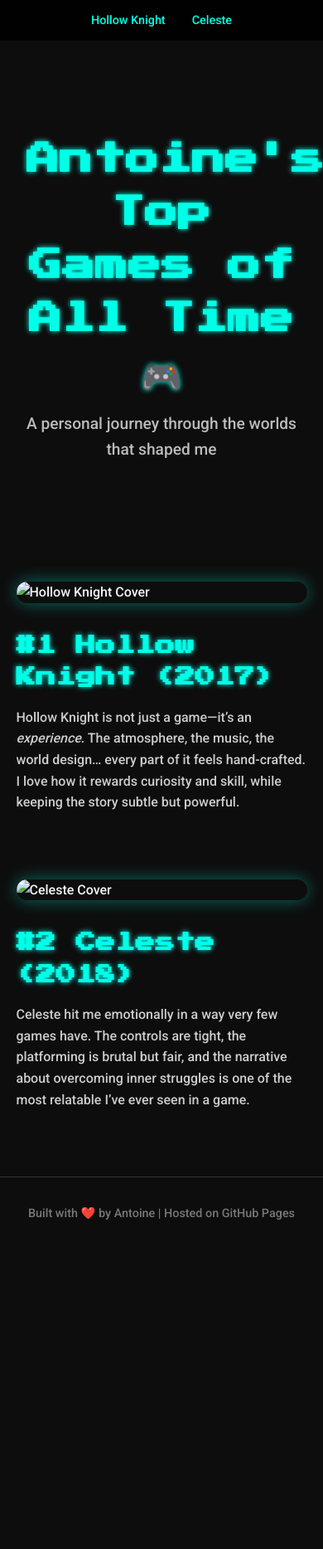
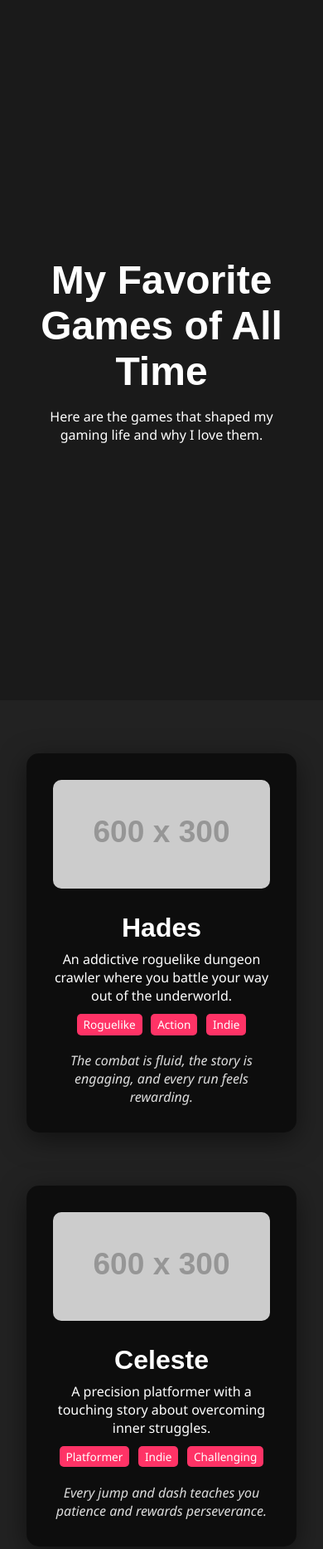
Before and after one commit to antoinedelia/top-games, a plain HTML site: page index.html in a window 390 px wide. Shown: the top 1867 px of the page at 83% size. Before the commit the page ends 1506 px from the top, so only its background shows below. Drawn offline with Linux system fonts and the light colour scheme; placeholder pictures from the web are drawn by us.

Commit message:
Update index.html

```diff
--- a/index.html
+++ b/index.html
@@ -3,199 +3,237 @@
 <head>
 <meta charset="UTF-8">
 <meta name="viewport" content="width=device-width, initial-scale=1.0">
-  <title>Antoine's Top Games of All Time</title>
-  <link rel="stylesheet" href="style.css">
-  <link href="https://fonts.googleapis.com/css2?family=Press+Start+2P&family=Roboto:wght@300;500;700&display=swap" rel="stylesheet">
+<title>Antoine's Favorite Games</title>
 <style>
-    /* Reset */
-    * {
-      margin: 0;
-      padding: 0;
-      box-sizing: border-box;
+    /* Reset & basic styling */
+    * { margin:0; padding:0; box-sizing:border-box; }
+    body { font-family: 'Segoe UI', sans-serif; color:#fff; background:#111; overflow-x:hidden; }
+    h1, h2, h3 { font-family: 'Poppins', sans-serif; }
+
+    /* Parallax sections */
+    .section {
+        position: relative;
+        min-height: 100vh;
+        display:flex;
+        justify-content:center;
+        align-items:center;
+        flex-direction:column;
+        text-align:center;
+        padding:2rem;
+        transition: all 0.5s ease-in-out;
     }
+    .section:nth-child(odd) { background:#1a1a1a; }
+    .section:nth-child(even) { background:#222; }
 
-    html {
-      scroll-behavior: smooth;
+    /* Titles */
+    h1 { font-size:3rem; margin-bottom:1rem; }
+    h2 { font-size:2rem; margin:0.5rem 0; }
+
+    /* Card */
+    .game-card {
+        background: rgba(0,0,0,0.6);
+        border-radius:15px;
+        padding:2rem;
+        max-width:600px;
+        margin:2rem auto;
+        backdrop-filter: blur(10px);
+        box-shadow: 0 8px 32px rgba(0,0,0,0.5);
+        transform: translateY(50px);
+        opacity: 0;
+        transition: all 0.8s ease-in-out;
     }
+    .game-card.visible { transform: translateY(0); opacity:1; }
 
-    body {
-      font-family: 'Roboto', sans-serif;
-      background-color: #0d0d0d;
-      color: #f5f5f5;
-      line-height: 1.6;
+    /* Game Image */
+    .game-card img {
+        max-width:100%;
+        border-radius:10px;
+        margin-bottom:1rem;
+        transition: transform 0.5s ease;
     }
+    .game-card img:hover { transform: scale(1.05) rotate(-1deg); }
 
-    h1, h2, h3 {
-      font-family: 'Press Start 2P', cursive;
-      color: #00ffe7;
-      text-shadow: 0 0 6px #00ffe7;
+    /* Tags */
+    .tags {
+        margin: 0.5rem 0;
     }
+    .tag {
+        display:inline-block;
+        background:#ff3366;
+        padding:0.2rem 0.5rem;
+        border-radius:5px;
+        margin:0.2rem;
+        font-size:0.85rem;
+        transition: all 0.3s;
+    }
+    .tag:hover { background:#33ffcc; transform: scale(1.1); }
 
-    /* Navbar */
-    nav {
-      position: fixed;
-      top: 0;
-      width: 100%;
-      background: rgba(0, 0, 0, 0.85);
-      display: flex;
-      justify-content: center;
-      padding: 0.8rem;
-      z-index: 1000;
-      backdrop-filter: blur(6px);
-    }
+    /* Review */
+    .review { font-style:italic; margin-top:1rem; color:#ddd; }
 
-    nav a {
-      margin: 0 1rem;
-      color: #00ffe7;
-      text-decoration: none;
-      font-size: 0.9rem;
-      transition: color 0.3s;
-    }
+    /* Scroll animations */
+    .fade-in { opacity:0; transform: translateY(50px); transition: all 0.8s ease-in-out; }
+    .fade-in.visible { opacity:1; transform: translateY(0); }
 
-    nav a:hover {
-      color: #ff0099;
-    }
-
-    /* Hero */
-    .hero {
-      text-align: center;
-      padding: 10rem 2rem 6rem;
-      background: url('images/hero-bg.jpg') center/cover fixed;
-      background-attachment: fixed;
-    }
-
-    .hero h1 {
-      font-size: 2.5rem;
-      margin-bottom: 1rem;
-    }
-
-    .hero p {
-      font-size: 1.2rem;
-      color: #bbb;
-    }
-
-    /* Game Sections */
-    main {
-      width: 90%;
-      max-width: 1000px;
-      margin: 3rem auto;
-    }
-
-    .game {
-      display: flex;
-      align-items: center;
-      justify-content: space-between;
-      margin-bottom: 5rem;
-      gap: 2rem;
-    }
-
-    .game.reverse {
-      flex-direction: row-reverse;
-    }
-
-    .game-cover {
-      width: 45%;
-      border-radius: 15px;
-      box-shadow: 0 0 20px rgba(0, 255, 231, 0.4);
-      transition: transform 0.3s ease, box-shadow 0.3s ease;
-    }
-
-    .game-cover:hover {
-      transform: scale(1.05);
-      box-shadow: 0 0 25px rgba(0, 255, 231, 0.8);
-    }
-
-    .game-info {
-      flex: 1;
-    }
-
-    .game-info h2 {
-      font-size: 1.5rem;
-      margin-bottom: 1rem;
-    }
-
-    .game-info p {
-      font-size: 1rem;
-      color: #ccc;
-    }
-
-    /* Footer */
-    footer {
-      text-align: center;
-      padding: 2rem;
-      border-top: 1px solid #333;
-      color: #777;
-      font-size: 0.9rem;
-    }
-
-    /* Animations */
-    .game {
-      opacity: 0;
-      transform: translateY(30px);
-      animation: fadeInUp 1s forwards;
-    }
-
-    .game:nth-child(1) { animation-delay: 0.2s; }
-    .game:nth-child(2) { animation-delay: 0.4s; }
-    .game:nth-child(3) { animation-delay: 0.6s; }
-
-    @keyframes fadeInUp {
-      to {
-        opacity: 1;
-        transform: translateY(0);
-      }
-    }
-
-    @media (max-width: 768px) {
-      .game, .game.reverse {
-        flex-direction: column;
-      }
-      .game-cover {
-        width: 100%;
-      }
-      nav {
-        flex-wrap: wrap;
-      }
+    /* Parallax effect */
+    .parallax-bg {
+        position: absolute;
+        top:0; left:0;
+        width:100%;
+        height:100%;
+        background-size:cover;
+        background-position:center;
+        z-index:-1;
+        transform: translateZ(0);
     }
 </style>
 </head>
 <body>
-  <!-- Navbar -->
-  <nav>
-    <a href="#hollow-knight">Hollow Knight</a>
-    <a href="#celeste">Celeste</a>
-    <!-- Add more links as you add more games -->
-  </nav>
 
-  <!-- Hero Section -->
-  <header class="hero">
-    <h1>Antoine's Top Games of All Time 🎮</h1>
-    <p>A personal journey through the worlds that shaped me</p>
+<header class="section">
+    <h1>My Favorite Games of All Time</h1>
+    <p>Here are the games that shaped my gaming life and why I love them.</p>
 </header>
 
-  <!-- Game Sections -->
-  <main>
-    <section id="hollow-knight" class="game">
-      <img src="images/hollow_knight.jpg" alt="Hollow Knight Cover" class="game-cover">
-      <div class="game-info">
-        <h2>#1 Hollow Knight (2017)</h2>
-        <p>Hollow Knight is not just a game—it’s an <em>experience</em>. The atmosphere, the music, the world design… every part of it feels hand-crafted. I love how it rewards curiosity and skill, while keeping the story subtle but powerful.</p>
+<div class="section" id="games">
+
+    <!-- Game cards -->
+    <div class="game-card fade-in">
+        <img src="https://via.placeholder.com/600x300?text=Hades" alt="Hades">
+        <h2>Hades</h2>
+        <p>An addictive roguelike dungeon crawler where you battle your way out of the underworld.</p>
+        <div class="tags">
+            <span class="tag">Roguelike</span>
+            <span class="tag">Action</span>
+            <span class="tag">Indie</span>
         </div>
-    </section>
+        <p class="review">The combat is fluid, the story is engaging, and every run feels rewarding.</p>
+    </div>
 
-    <section id="celeste" class="game reverse">
-      <img src="images/celeste.jpg" alt="Celeste Cover" class="game-cover">
-      <div class="game-info">
-        <h2>#2 Celeste (2018)</h2>
-        <p>Celeste hit me emotionally in a way very few games have. The controls are tight, the platforming is brutal but fair, and the narrative about overcoming inner struggles is one of the most relatable I’ve ever seen in a game.</p>
+    <div class="game-card fade-in">
+        <img src="https://via.placeholder.com/600x300?text=Celeste" alt="Celeste">
+        <h2>Celeste</h2>
+        <p>A precision platformer with a touching story about overcoming inner struggles.</p>
+        <div class="tags">
+            <span class="tag">Platformer</span>
+            <span class="tag">Indie</span>
+            <span class="tag">Challenging</span>
         </div>
-    </section>
+        <p class="review">Every jump and dash teaches you patience and rewards perseverance.</p>
+    </div>
 
-    <!-- Add more games here following the same pattern -->
-  </main>
+    <div class="game-card fade-in">
+        <img src="https://via.placeholder.com/600x300?text=Undertale" alt="Undertale">
+        <h2>Undertale</h2>
+        <p>An innovative RPG where your choices and mercy define the outcome.</p>
+        <div class="tags">
+            <span class="tag">RPG</span>
+            <span class="tag">Story-Driven</span>
+            <span class="tag">Indie</span>
+        </div>
+        <p class="review">Its charm and humor, combined with a unique combat system, make it unforgettable.</p>
+    </div>
 
-  <footer>
-    <p>Built with ❤️ by Antoine | Hosted on GitHub Pages</p>
+    <div class="game-card fade-in">
+        <img src="https://via.placeholder.com/600x300?text=Hollow+Knight" alt="Hollow Knight">
+        <h2>Hollow Knight</h2>
+        <p>A beautiful metroidvania full of challenging combat and atmospheric exploration.</p>
+        <div class="tags">
+            <span class="tag">Metroidvania</span>
+            <span class="tag">Adventure</span>
+            <span class="tag">Indie</span>
+        </div>
+        <p class="review">The depth of its world and combat make every corner worth exploring.</p>
+    </div>
+
+    <div class="game-card fade-in">
+        <img src="https://via.placeholder.com/600x300?text=Nine+Sols" alt="Nine Sols">
+        <h2>Nine Sols</h2>
+        <p>A hack-and-slash action game with stunning visuals and fluid combat mechanics.</p>
+        <div class="tags">
+            <span class="tag">Action</span>
+            <span class="tag">Indie</span>
+            <span class="tag">Hack & Slash</span>
+        </div>
+        <p class="review">The intensity and speed of the combat keep me coming back for more.</p>
+    </div>
+
+    <div class="game-card fade-in">
+        <img src="https://via.placeholder.com/600x300?text=Balatro" alt="Balatro">
+        <h2>Balatro</h2>
+        <p>A quirky indie adventure that blends humor, puzzles, and unique mechanics.</p>
+        <div class="tags">
+            <span class="tag">Adventure</span>
+            <span class="tag">Puzzle</span>
+            <span class="tag">Indie</span>
+        </div>
+        <p class="review">Its charm and originality make it a delightful and memorable experience.</p>
+    </div>
+
+    <div class="game-card fade-in">
+        <img src="https://via.placeholder.com/600x300?text=Return+of+the+Obra+Dinn" alt="Return of the Obra Dinn">
+        <h2>Return of the Obra Dinn</h2>
+        <p>A mystery adventure where deduction is key to solving the fate of a ship's crew.</p>
+        <div class="tags">
+            <span class="tag">Mystery</span>
+            <span class="tag">Puzzle</span>
+            <span class="tag">Indie</span>
+        </div>
+        <p class="review">The art style and detective gameplay are unlike anything else.</p>
+    </div>
+
+    <div class="game-card fade-in">
+        <img src="https://via.placeholder.com/600x300?text=Clair+Obscur+Expedition+33" alt="Clair Obscur: Expedition 33">
+        <h2>Clair Obscur: Expedition 33</h2>
+        <p>An atmospheric indie adventure that explores mystery and the unknown.</p>
+        <div class="tags">
+            <span class="tag">Adventure</span>
+            <span class="tag">Exploration</span>
+            <span class="tag">Indie</span>
+        </div>
+        <p class="review">The ambiance and exploration make it deeply immersive and unique.</p>
+    </div>
+
+    <div class="game-card fade-in">
+        <img src="https://via.placeholder.com/600x300?text=Inscryption" alt="Inscryption">
+        <h2>Inscryption</h2>
+        <p>A dark card-based game that blends deck-building with horror and narrative twists.</p>
+        <div class="tags">
+            <span class="tag">Card Game</span>
+            <span class="tag">Horror</span>
+            <span class="tag">Indie</span>
+        </div>
+        <p class="review">Its creativity and tension keep me on edge, making it a thrilling experience.</p>
+    </div>
+
+</div>
+
+<footer class="section">
+    <p>&copy; 2025 Antoine Delia. All Rights Reserved.</p>
 </footer>
+
+<script>
+    // Fade-in on scroll
+    const faders = document.querySelectorAll('.fade-in');
+    const appearOptions = { threshold: 0.2, rootMargin: "0px 0px -50px 0px" };
+    const appearOnScroll = new IntersectionObserver(function(entries, observer){
+        entries.forEach(entry => {
+            if(!entry.isIntersecting) return;
+            entry.target.classList.add('visible');
+            observer.unobserve(entry.target);
+        });
+    }, appearOptions);
+
+    faders.forEach(fader => appearOnScroll.observe(fader));
+
+    // Parallax effect
+    window.addEventListener('scroll', function(){
+        document.querySelectorAll('.parallax-bg').forEach(bg => {
+            const speed = bg.getAttribute('data-speed');
+            bg.style.transform = `translateY(${window.scrollY * speed}px)`;
+        });
+    });
+</script>
+
 </body>
 </html>
```
Lines whose indentation alone changed are shown as unchanged.
